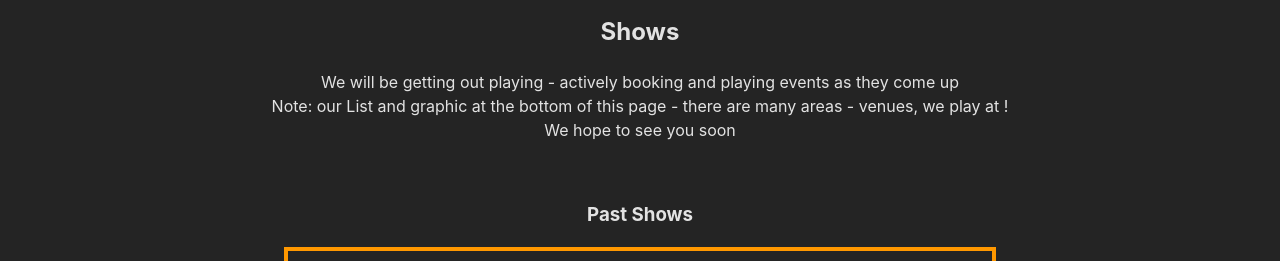
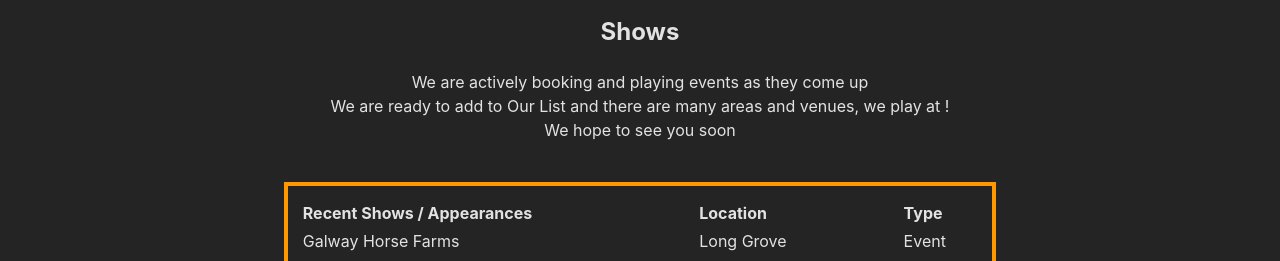
Before and after one commit to cloudappsdev/marjays-repo, a React (Vite) app: page /shows in a window 1280 px wide. Shown: the part 149-410 px from the top of the page. Built offline with nearby package versions, Linux system fonts and the light colour scheme.

Commit message:
minor mod on Shows verbage

```diff
--- a/src/components/Shows.tsx
+++ b/src/components/Shows.tsx
@@ -60,18 +60,14 @@ function Shows() {
     <>
       <h2>Shows</h2>
       <p>
+        <div>We are actively booking and playing events as they come up</div>
         <div>
-          We will be getting out playing - actively booking and playing events
-          as they come up
-        </div>
-        <div>
-          Note: our List and graphic at the bottom of this page - there are many
-          areas - venues, we play at ! <br />
+          We are ready to add to Our List and there are many areas and venues,
+          we play at !<br />
           We hope to see you soon
         </div>
       </p>
       <br />
-      <h3>Past Shows</h3>
       <table id="showHist" style={{ margin: "0 auto" }}>
         <thead>
           <tr>
```
